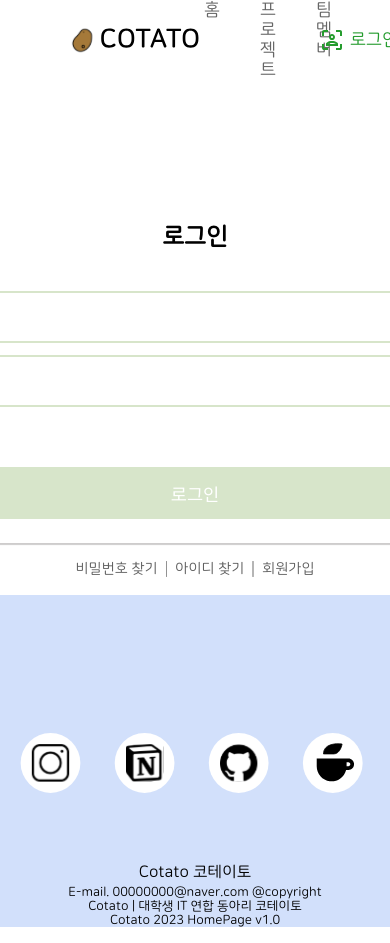
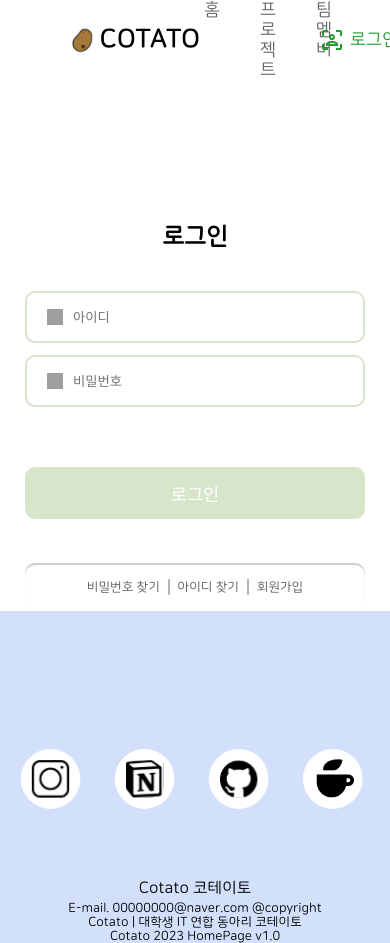
Before and after one commit to IT-Cotato/CS-Quiz-FE, a React (Create React App) app: page /login in a window 390 px wide. Shown: the top 943 px of the page. Built offline with nearby package versions, Linux system fonts and the light colour scheme; no server answers; grey boxes are pictures that could not be loaded.

Commit message:
[style] 로그인 페이지 반응형

```diff
--- a/src/pages/Login/Login.tsx
+++ b/src/pages/Login/Login.tsx
@@ -104,6 +104,7 @@ const Wrapper = styled.div`
 const Form = styled.form`
   display: flex;
   flex-direction: column;
+  align-items: center;
   margin-bottom: 24px;
 `;
 
@@ -130,6 +131,13 @@ const InputBox = styled.div`
     margin-left: 20px;
     margin-right: 8px;
   }
+
+  @media screen and (max-width: 768px) {
+    width: 440px;
+  }
+  @media screen and (max-width: 392px) {
+    width: 340px;
+  }
 `;
 
 const LoginButton = styled.button`
@@ -144,6 +152,13 @@ const LoginButton = styled.button`
   color: #fff;
   &:hover {
     cursor: pointer;
+  }
+
+  @media screen and (max-width: 768px) {
+    width: 440px;
+  }
+  @media screen and (max-width: 392px) {
+    width: 340px;
   }
 `;
 
@@ -161,6 +176,15 @@ const LinkContainer = styled.div`
     margin: 0 8px;
     height: 16px;
   }
+
+  @media screen and (max-width: 768px) {
+    width: 440px;
+  }
+  @media screen and (max-width: 392px) {
+    width: 340px;
+    height: 48px;
+    margin-top: 20px;
+  }
 `;
 
 const StyledLink = styled(Link)`
@@ -168,4 +192,8 @@ const StyledLink = styled(Link)`
   text-align: center;
   text-decoration: none;
   font-size: 0.9rem;
+
+  @media screen and (max-width: 392px) {
+    font-size: 0.8rem;
+  }
 `;
```
